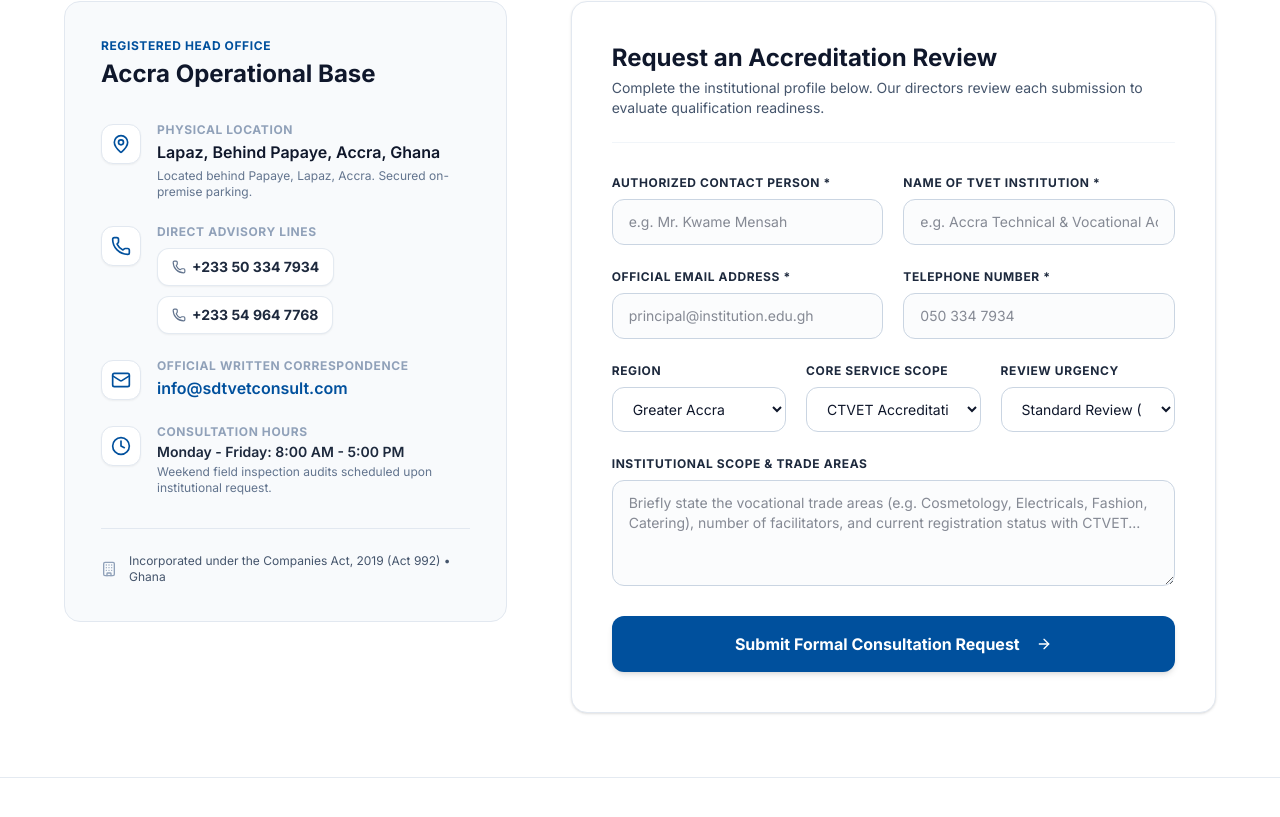
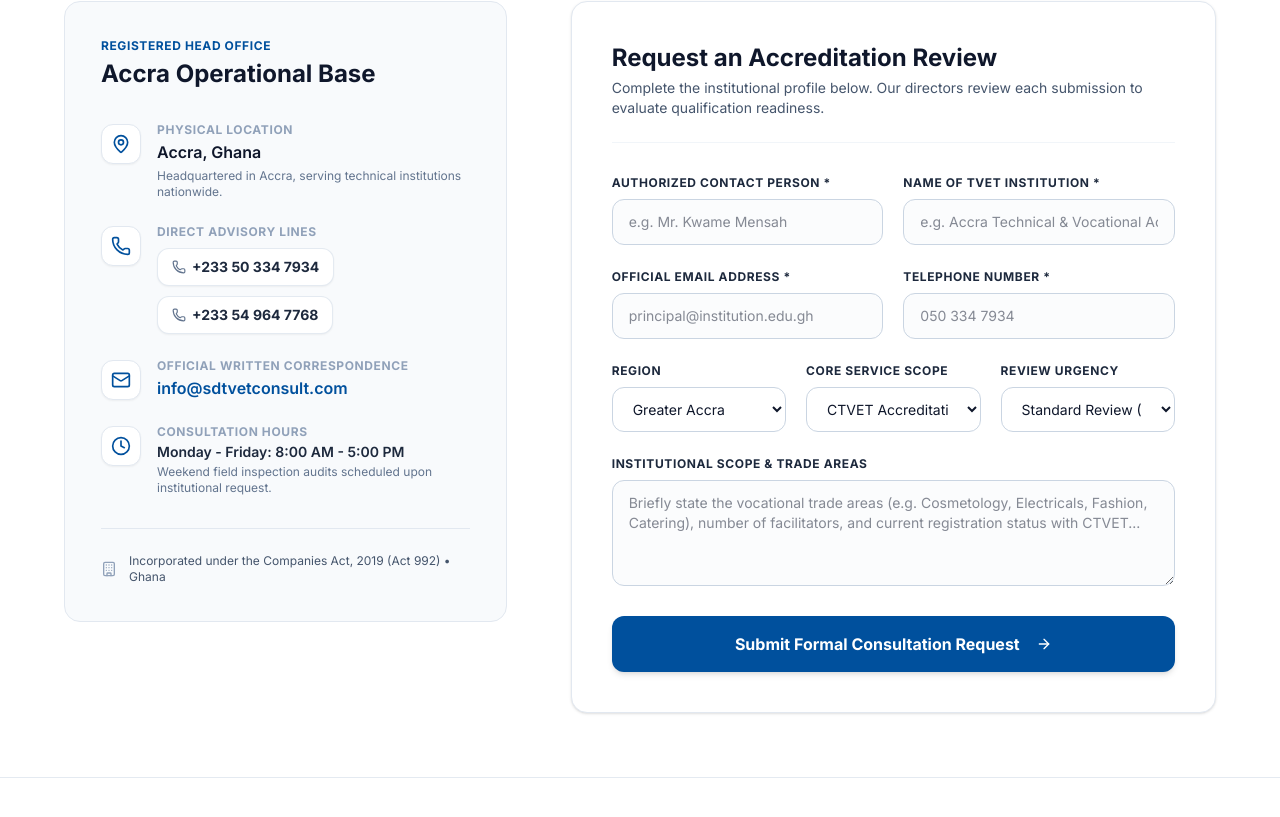
Before and after one commit to GazyJohnsonOfficial/S-D-TVET-Consult-Limited, a Next.js app in the folder sdtvet-web/: page / in a window 1280 px wide. Shown: the part 11168-11985 px from the top of the page. Built offline with nearby package versions, Linux system fonts and the light colour scheme.

Commit message:
Update physical location to Accra, Ghana across contact, layout, and footer components

```diff
--- a/sdtvet-web/src/app/layout.tsx
+++ b/sdtvet-web/src/app/layout.tsx
@@ -75,7 +75,6 @@ const organizationJsonLd = {
   description: SITE_CONFIG.description,
   address: {
     "@type": "PostalAddress",
-    streetAddress: "Behind Papaye, Lapaz",
     addressLocality: "Accra",
     addressRegion: "Greater Accra Region",
     addressCountry: "GH",
--- a/sdtvet-web/src/components/ContactSection.tsx
+++ b/sdtvet-web/src/components/ContactSection.tsx
@@ -153,7 +153,7 @@ export default function ContactSection() {
                       {SITE_CONFIG.contact.address}
                     </p>
                     <p className="text-xs text-slate-500 mt-1">
-                      Located behind Papaye, Lapaz, Accra. Secured on-premise parking.
+                      Headquartered in Accra, serving technical institutions nationwide.
                     </p>
                   </div>
                 </div>
--- a/sdtvet-web/src/components/Footer.tsx
+++ b/sdtvet-web/src/components/Footer.tsx
@@ -54,7 +54,7 @@ export default async function Footer() {
     { label: "Knowledge Base", href: "#blog" },
     { label: "Submit Inquiry", href: "#contact" },
     { label: "Preliminary Diagnostic Audit", href: "#contact" },
-    { label: "Lapaz Accra Office", href: "#contact" },
+    { label: "Accra Office", href: "#contact" },
     { label: "Direct Phone Helpdesk", href: "tel:0503347934" },
     { label: "WhatsApp Support Desk", href: `https://wa.me/${SITE_CONFIG.contact.whatsapp}` },
   ];
--- a/sdtvet-web/src/data/site-data.ts
+++ b/sdtvet-web/src/data/site-data.ts
@@ -55,7 +55,7 @@ export const SITE_CONFIG = {
   establishedYear: 2024,
   experienceYears: "8+",
   contact: {
-    address: "Lapaz, Behind Papaye, Accra, Ghana",
+    address: "Accra, Ghana",
     phones: ["0503347934", "0549647768"],
     phoneFormatted: ["+233 50 334 7934", "+233 54 964 7768"],
     email: "info@sdtvetconsult.com",
```
